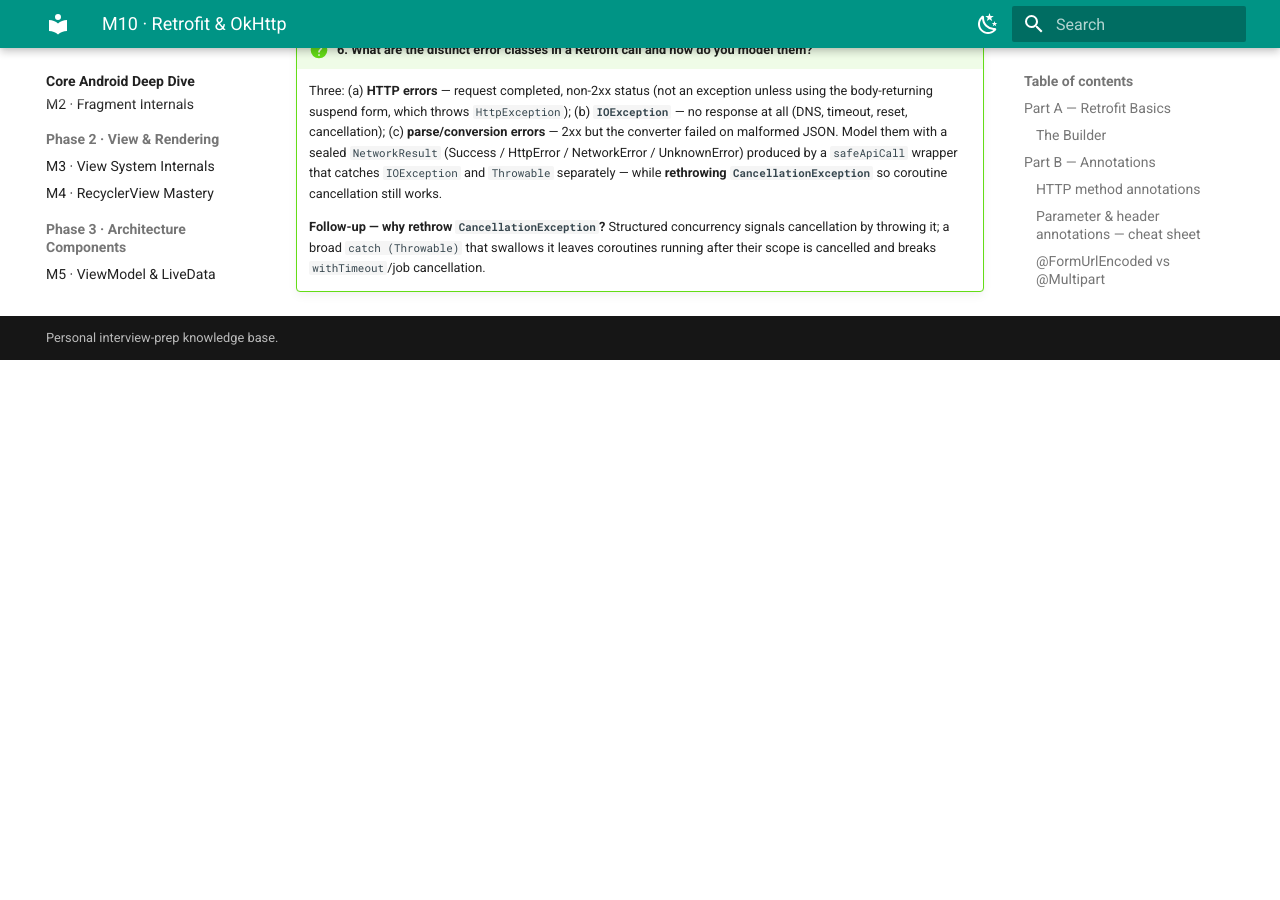
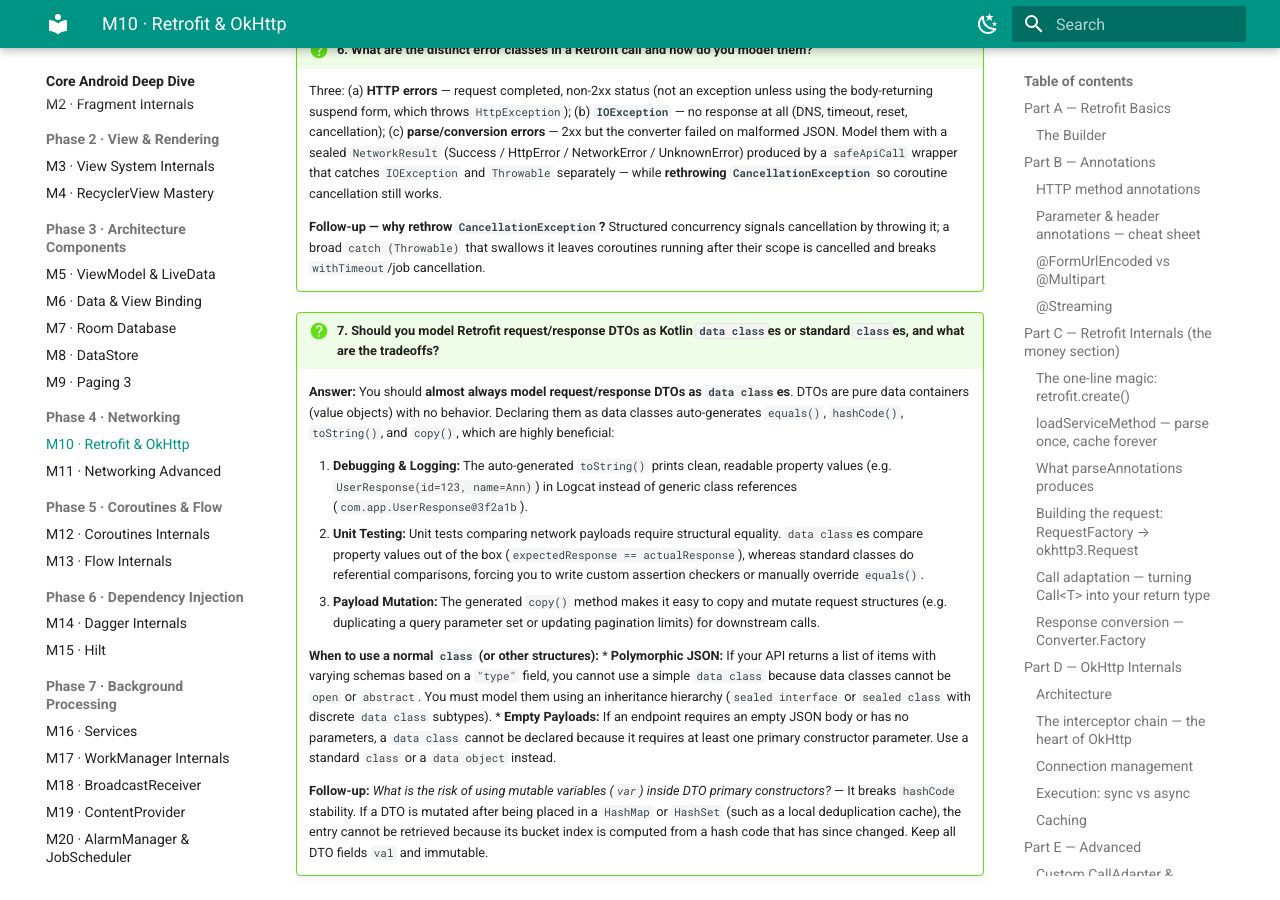
Before and after one commit to Ashokmani1/android-senior-prep, an MkDocs documentation site: the page built from docs/deep-dive/10-retrofit.md, in a window 1280 px wide and 900 px high, scrolled down 21386 px. Built offline with MkDocs 1.6.1 and Material for MkDocs 9.7.7, drawn with Linux system fonts in a browser that asks for light colours; before the commit the page ends 21746 px from its top, so only the background shows below that.

Commit message:
Add comparison and guidelines for Retrofit DTO class mapping types

```diff
--- a/docs/deep-dive/10-retrofit.md
+++ b/docs/deep-dive/10-retrofit.md
@@ -827,3 +827,16 @@ OkHttpClient.Builder()
     **Follow-up — why rethrow `CancellationException`?** Structured concurrency signals
     cancellation by throwing it; a broad `catch (Throwable)` that swallows it leaves coroutines
     running after their scope is cancelled and breaks `withTimeout`/job cancellation.
+
+!!! question "7. Should you model Retrofit request/response DTOs as Kotlin `data class`es or standard `class`es, and what are the tradeoffs?"
+    **Answer:** You should **almost always model request/response DTOs as `data class`es**. DTOs are pure data containers (value objects) with no behavior. Declaring them as data classes auto-generates `equals()`, `hashCode()`, `toString()`, and `copy()`, which are highly beneficial:
+
+    1.  **Debugging & Logging:** The auto-generated `toString()` prints clean, readable property values (e.g. `UserResponse(id=123, name=Ann)`) in Logcat instead of generic class references (`com.app.UserResponse@3f2a1b`).
+    2.  **Unit Testing:** Unit tests comparing network payloads require structural equality. `data class`es compare property values out of the box (`expectedResponse == actualResponse`), whereas standard classes do referential comparisons, forcing you to write custom assertion checkers or manually override `equals()`.
+    3.  **Payload Mutation:** The generated `copy()` method makes it easy to copy and mutate request structures (e.g. duplicating a query parameter set or updating pagination limits) for downstream calls.
+
+    **When to use a normal `class` (or other structures):**
+    *   **Polymorphic JSON:** If your API returns a list of items with varying schemas based on a `"type"` field, you cannot use a simple `data class` because data classes cannot be `open` or `abstract`. You must model them using an inheritance hierarchy (`sealed interface` or `sealed class` with discrete `data class` subtypes).
+    *   **Empty Payloads:** If an endpoint requires an empty JSON body or has no parameters, a `data class` cannot be declared because it requires at least one primary constructor parameter. Use a standard `class` or a `data object` instead.
+
+    **Follow-up:** *What is the risk of using mutable variables (`var`) inside DTO primary constructors?* — It breaks `hashCode` stability. If a DTO is mutated after being placed in a `HashMap` or `HashSet` (such as a local deduplication cache), the entry cannot be retrieved because its bucket index is computed from a hash code that has since changed. Keep all DTO fields `val` and immutable.
```
